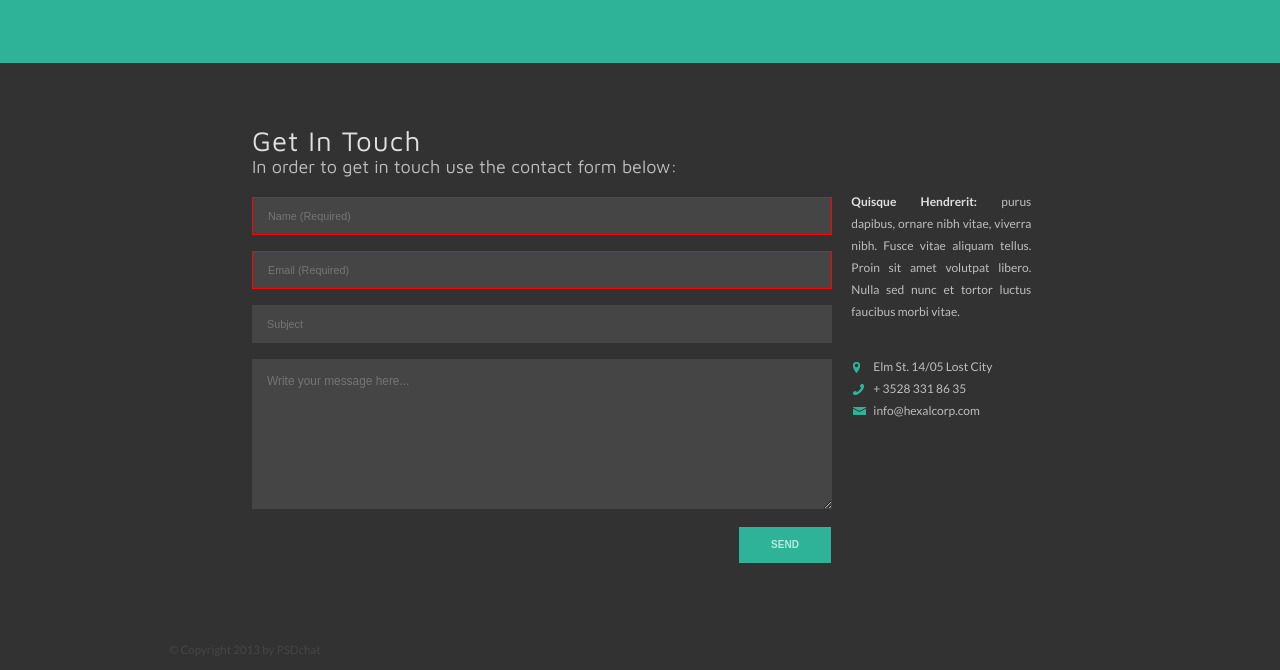
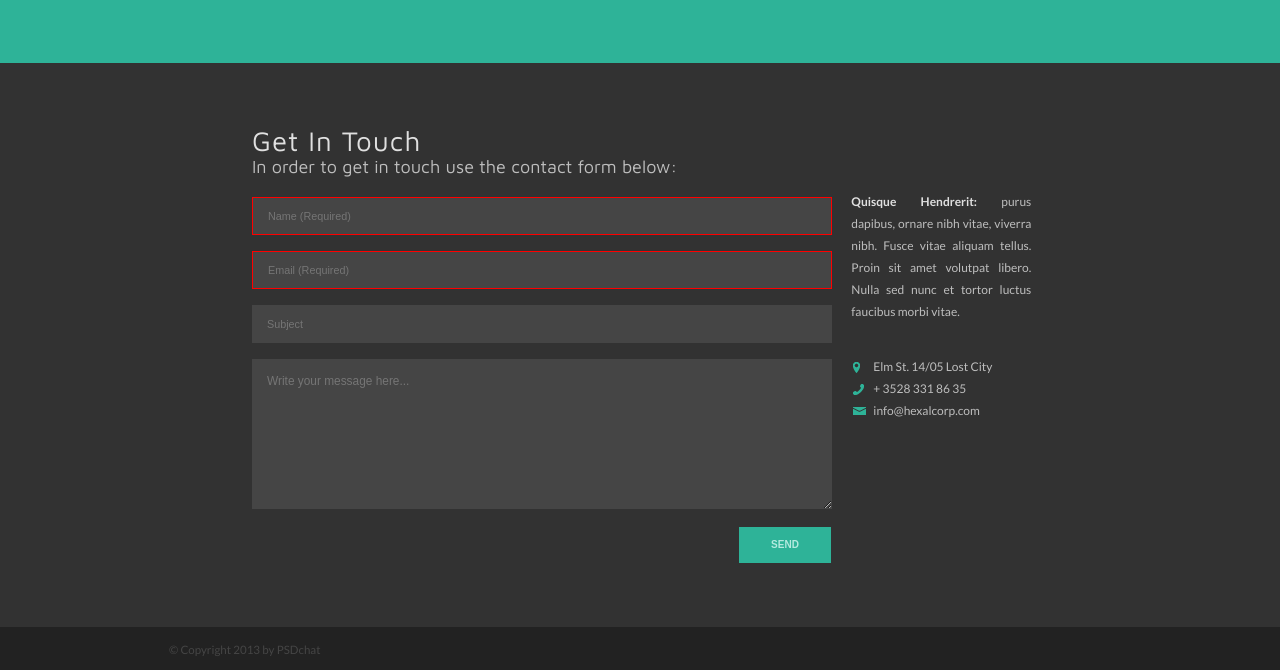
Before and after one commit to bespodobno/hexal, a plain HTML site: page index.html in a window 1280 px wide. Shown: the part 1062-1732 px from the top of the page. Drawn offline with Linux system fonts and the light colour scheme.

Commit message:
change bottom color

```diff
--- a/styles/style.css
+++ b/styles/style.css
@@ -1,3 +1,4 @@
+
 body, html {
 font-family: 'Lato', sans-serif;
 font-size: 0.75rem;
@@ -410,8 +411,8 @@
 
 .bottom{
 height:43px;
-    width: 1020px;
-    margin: 0 auto;
+background-color: #222222;
+width: 100%;
 }
 .bottom p{
 /* margin:0 826px 15px 39px;*/
@@ -420,4 +421,6 @@
 font-size: 8.65655pt;
 color: rgba(69, 69, 69, 255);
 text-align: justify;
+width: 1020px;
+margin: 0 auto;
 }
```
Lines whose indentation alone changed are shown as unchanged.
